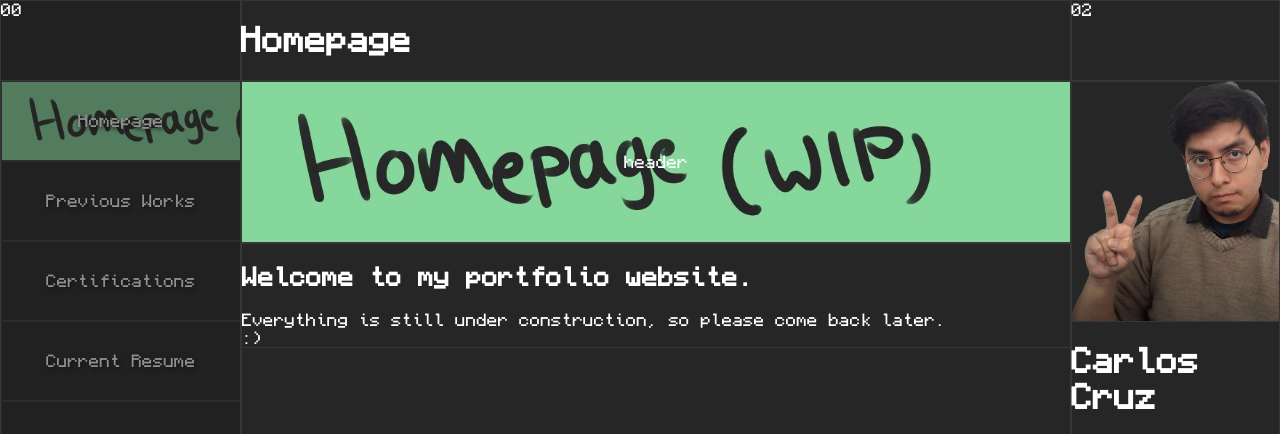
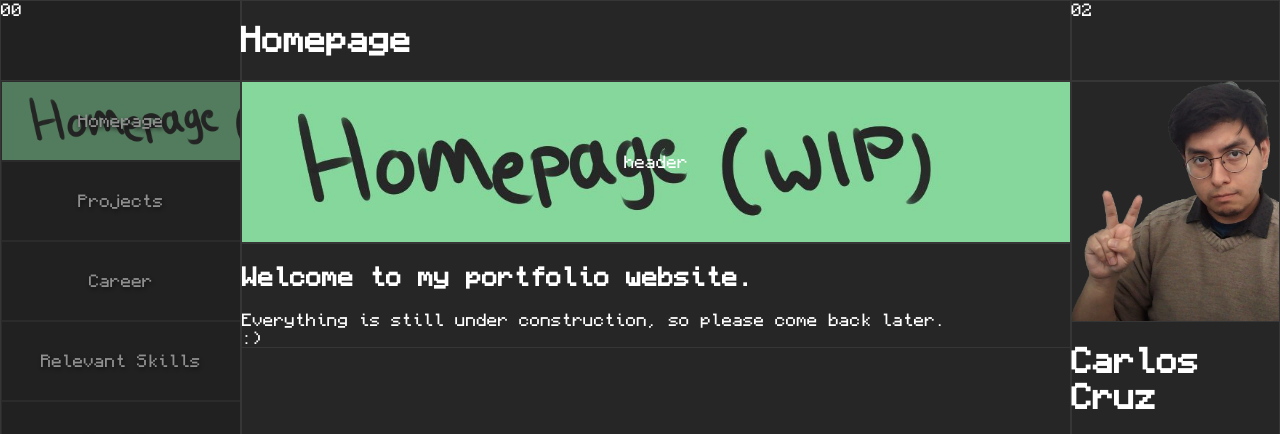
Before and after one commit to GitDeCarlos/gitdecarlos.github.io, a plain HTML site: page index.html in a window 1280 px wide. Shown: the top 434 px of the page. Drawn offline with Linux system fonts and the light colour scheme.

Commit message:
Update index.html

```diff
--- a/index.html
+++ b/index.html
@@ -32,9 +32,9 @@
      <nav>
        <section class="basic-grid">
          <div class="card" id="navgrid-homepage">Homepage</div>
-         <div class="card">Previous Works</div>
-         <div class="card">Certifications</div>
-         <div class="card">Current Resume</div>
+         <div class="card">Projects</div>
+         <div class="card">Career</div>
+         <div class="card">Relevant Skills</div>
          <div class="card">Credits</div>
        </section>
      </nav>
```
